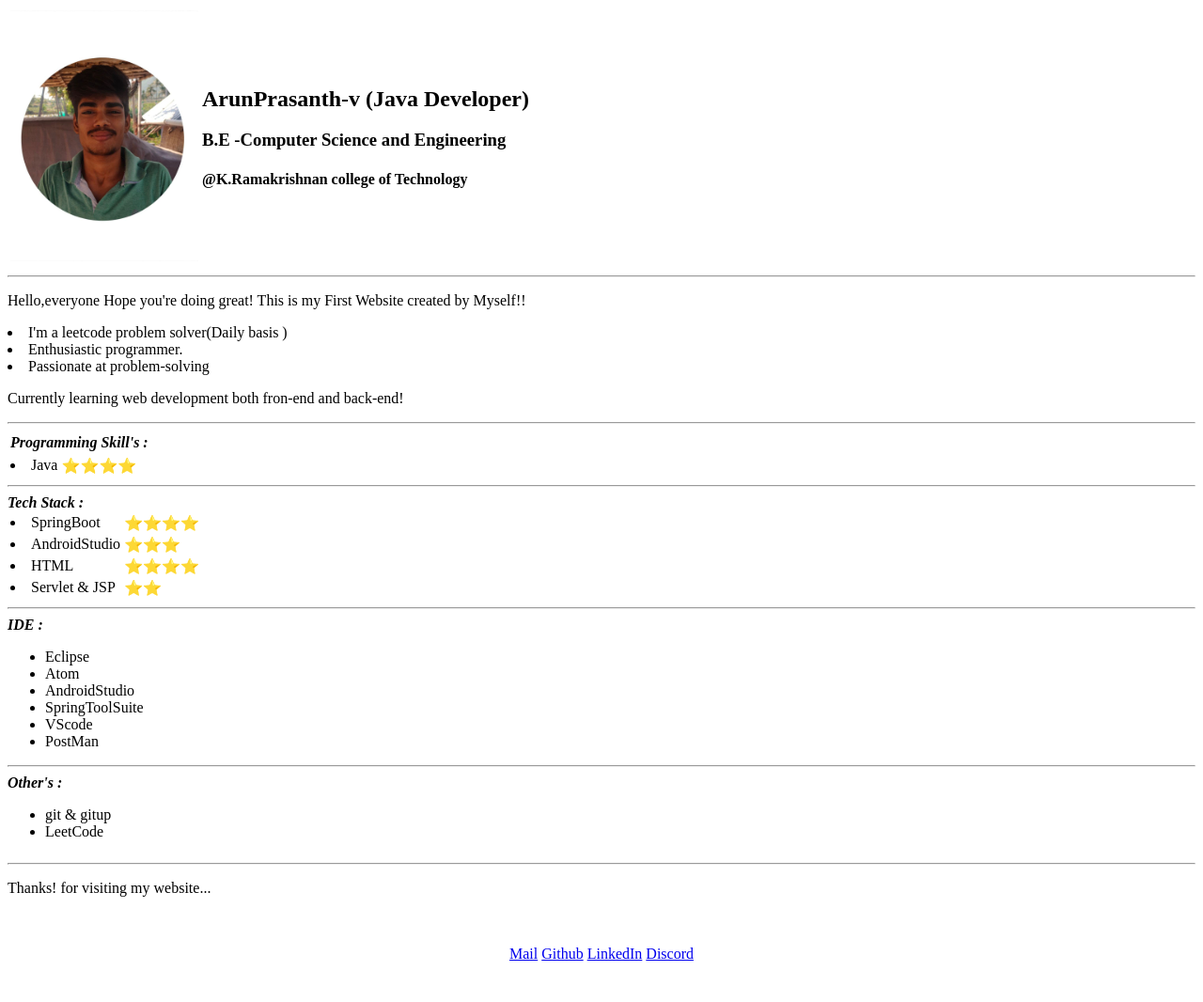
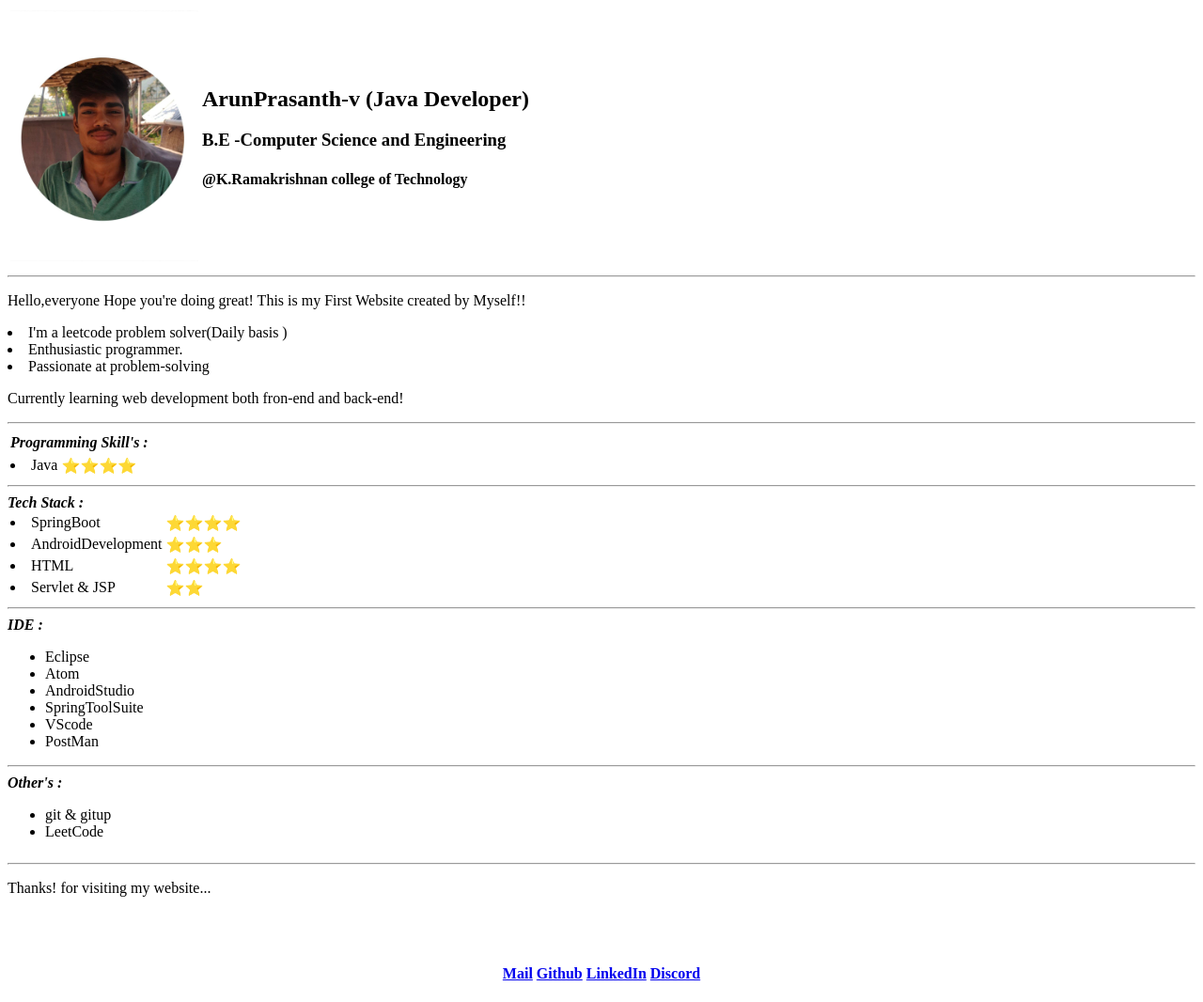
Before and after one commit to ArunPrasanth-V/HTMLcv, a plain HTML site: page index.html in a window 1280 px wide. Shown: the whole page at 94% size. Before the commit the page ends 1032 px from the top, so only its background shows below. Drawn offline with Linux system fonts and the light colour scheme.

Commit message:
Update index.html

```diff
--- a/index.html
+++ b/index.html
@@ -54,7 +54,7 @@
     </tr>
     <tr>
       <td>
-        <li>AndroidStudio</li>
+        <li>AndroidDevelopment</li>
       </td>
       <td>⭐⭐⭐</td>
     </tr>
@@ -94,10 +94,12 @@
   <br>
   <br>
   <center>
+    <b><h4>
     <a href="mailto:arunchuck111@gmail.com" target="_blank">Mail</a>
     <a href="https://github.com/ArunPrasanth-V" target="_blank">Github</a>
     <a href="https://www.linkedin.com/in/arun-prasanth-java-spring-development-student" target="_blank">LinkedIn</a>
-    <a href="https://discord.gg/mDtxkHxr" target="_blank">Discord</a>
+    <a href="https://discord.gg/mDtxkHxr" target="_blank">Discord</a></h4>
+    </b>
   </center>
 </body>
 </html>
```
